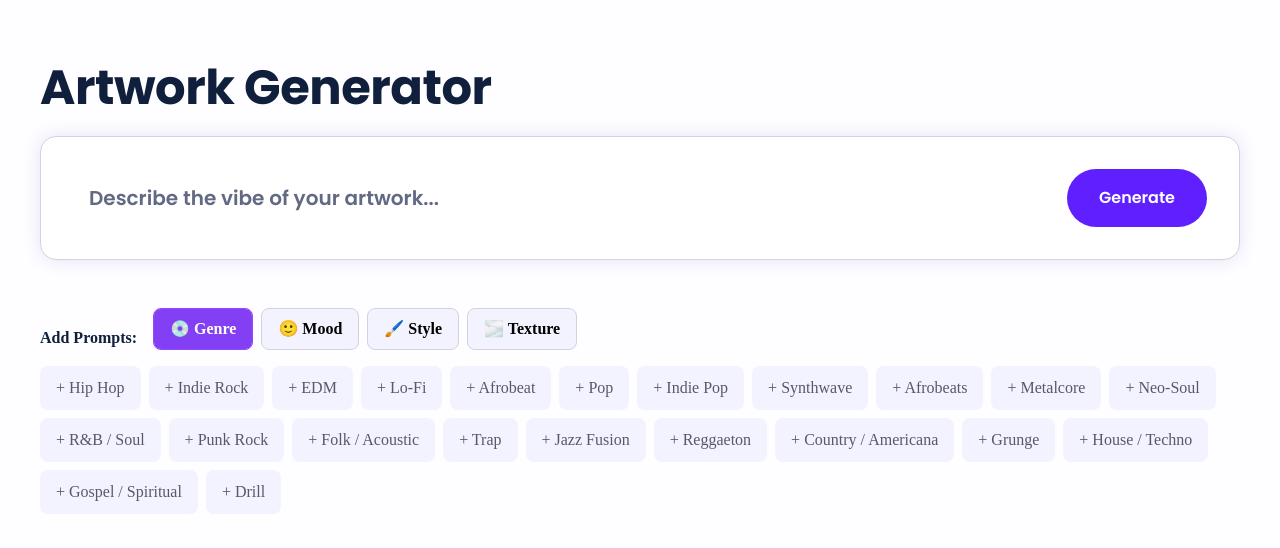
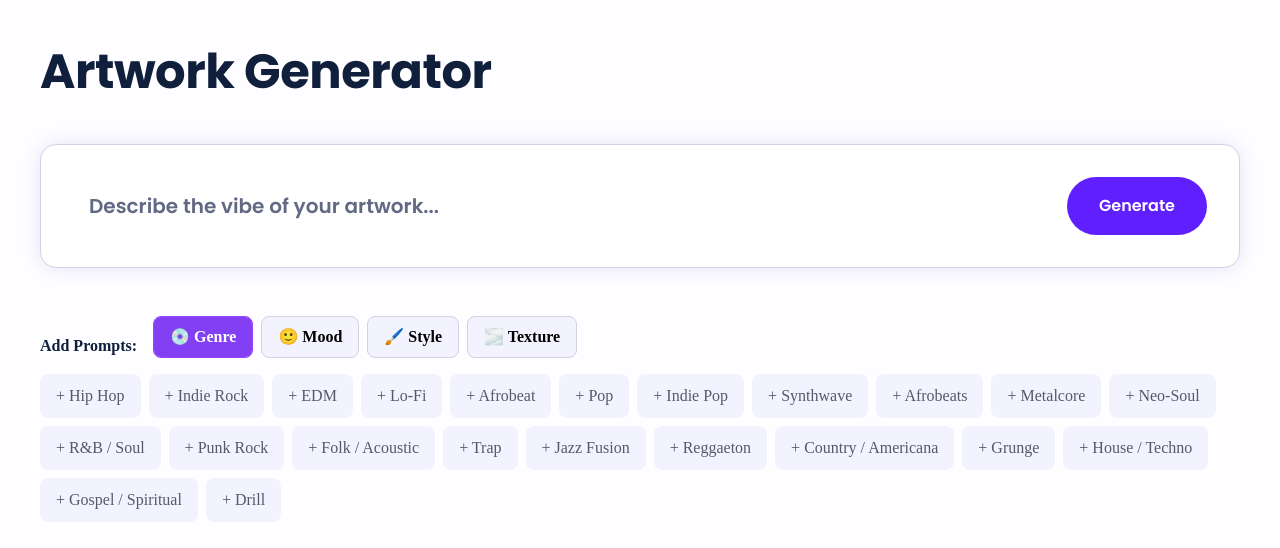
Before and after one commit to dittomusic-JK/ditto-artgen-starter, a Next.js app: page / in a window 1280 px wide. Shown: the top 548 px of the page. Built offline with nearby package versions, Linux system fonts and the light colour scheme.

Commit message:
Update globals.css

```diff
--- a/styles/globals.css
+++ b/styles/globals.css
@@ -13,7 +13,7 @@ body {
 
 /* layout */
 .wrap{ max-width:1200px; margin:0 auto; padding:0 24px 72px; }
-.header{ display:flex; align-items:center; justify-content:space-between; gap:24px; margin:64px 0 24px; }
+.header{ display:flex; align-items:center; justify-content:space-between; gap:24px; margin:48px 0 48px; }
 .title{ font:700 48px/48px "Poppins", sans-serif; letter-spacing:-.01em; }
 
 /* cards / panels */
```
